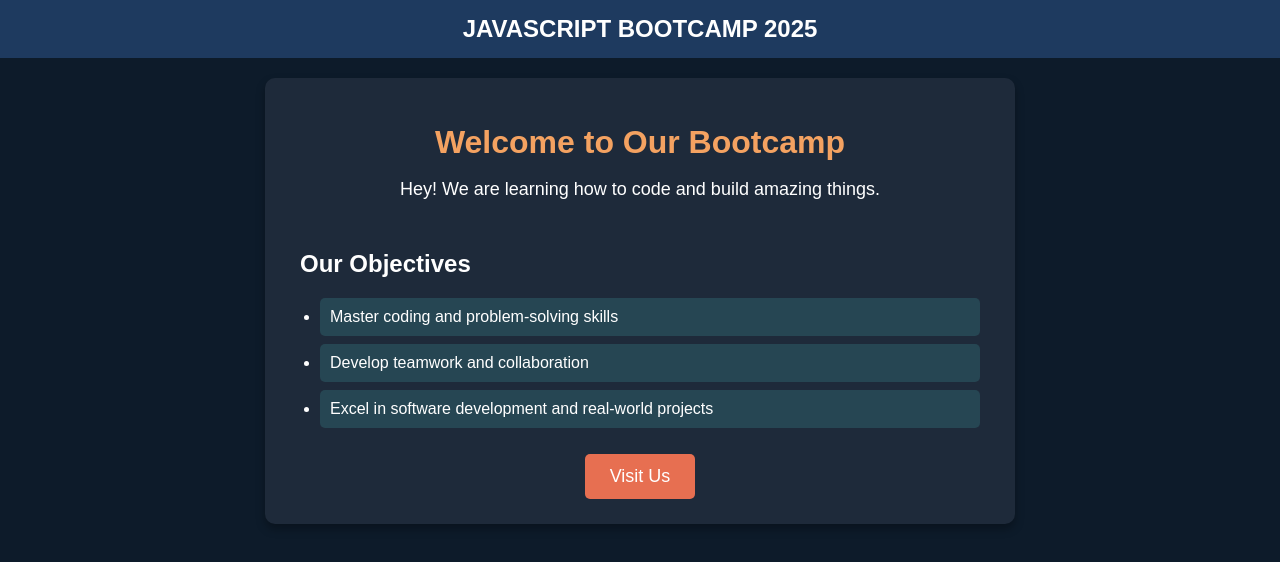
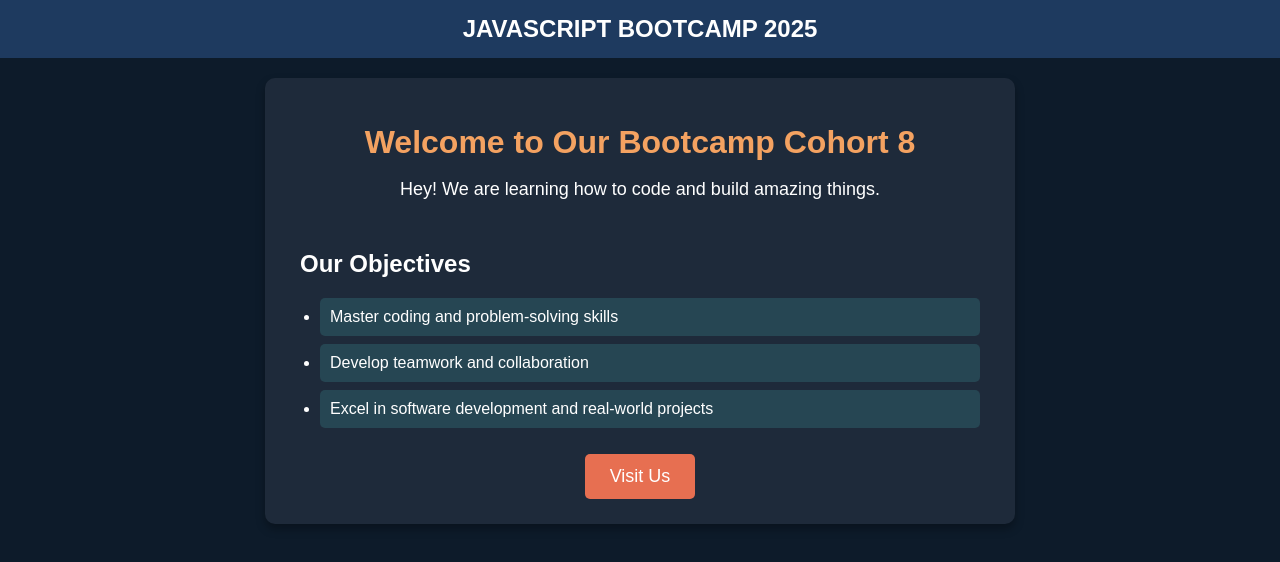
Before and after one commit to mperwe/cohort8, a plain HTML site: page html recap/recap.html in a window 1280 px wide. Drawn offline with Linux system fonts and the light colour scheme.

Commit message:
edit Heading

```diff
--- a/html recap/recap.html
+++ b/html recap/recap.html
@@ -69,7 +69,7 @@
 <body>
     <div class="navbar">JavaScript Bootcamp 2025</div>
     <div class="container">
-        <h1>Welcome to Our Bootcamp</h1>
+        <h1>Welcome to Our Bootcamp Cohort 8</h1>
         <p>Hey! We are learning how to code and build amazing things.</p>
         <div class="objectives">
             <h2>Our Objectives</h2>
```
